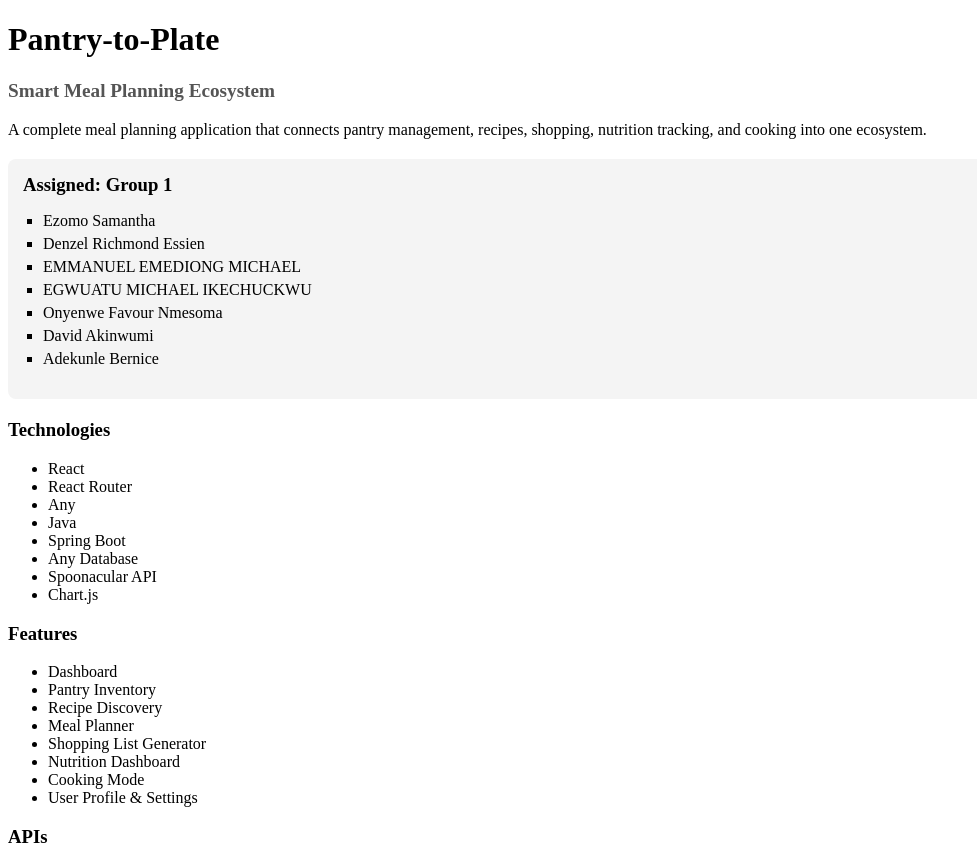
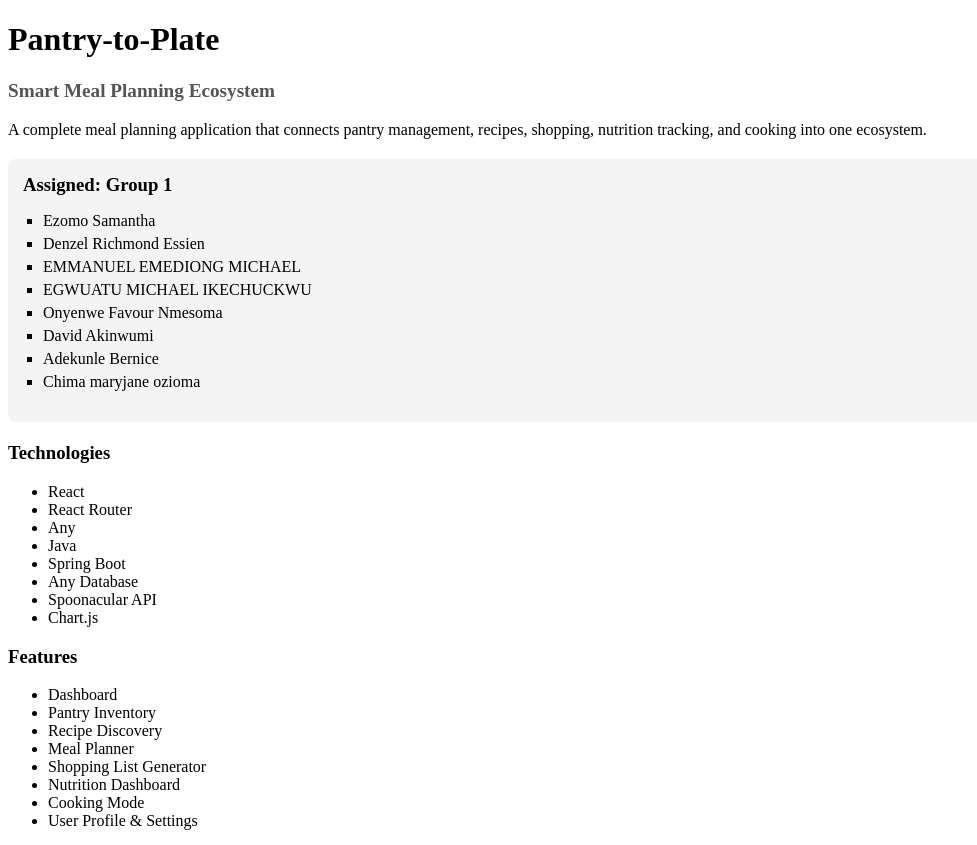
Before and after one commit to victot0121/mms-2-july, a React (Vite) app: page /project/1 in a window 1280 px wide. Shown: the top 845 px of the page, without its empty margins (0-977 px from the left). Built offline with nearby package versions, Linux system fonts and the light colour scheme.

Commit message:
update name part 3

```diff
--- a/src/pages/data/students.js
+++ b/src/pages/data/students.js
@@ -9,7 +9,8 @@ const students = [
       "EGWUATU MICHAEL IKECHUCKWU",
       "Onyenwe Favour Nmesoma",
       "David Akinwumi",
-      "Adekunle Bernice"
+      "Adekunle Bernice",
+      "Chima maryjane ozioma"
     ],
   },
 
@@ -39,7 +40,8 @@ const students = [
       "Ndubuisi God's will",
        "Olufemi Ayomikun",
        "Ayeni Esther",
-       "Essien Eno-Obong Chizitelu"
+       "Essien Eno-Obong Chizitelu",
+       "Ndubuisi God's will"
     ],
   },
 ];
```
